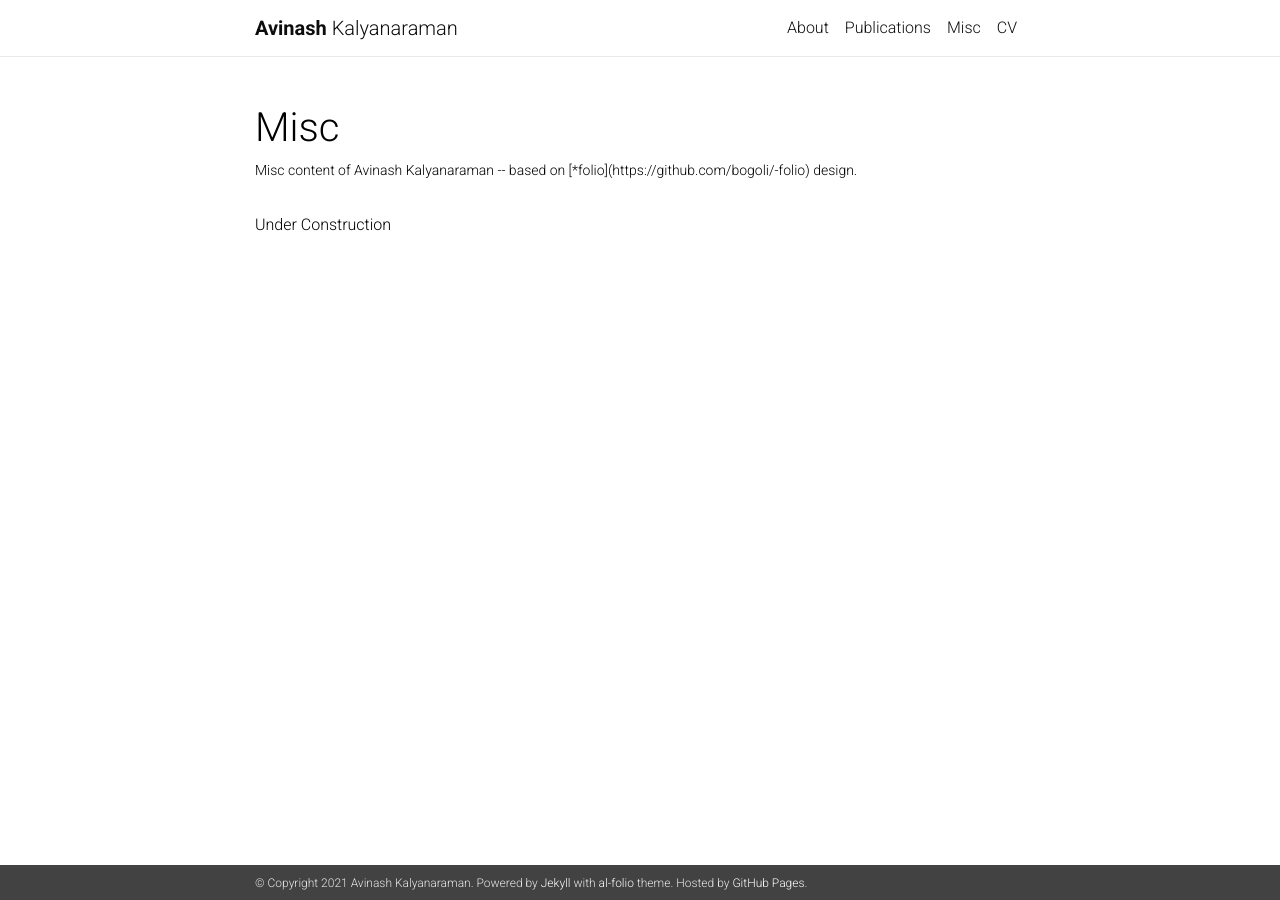
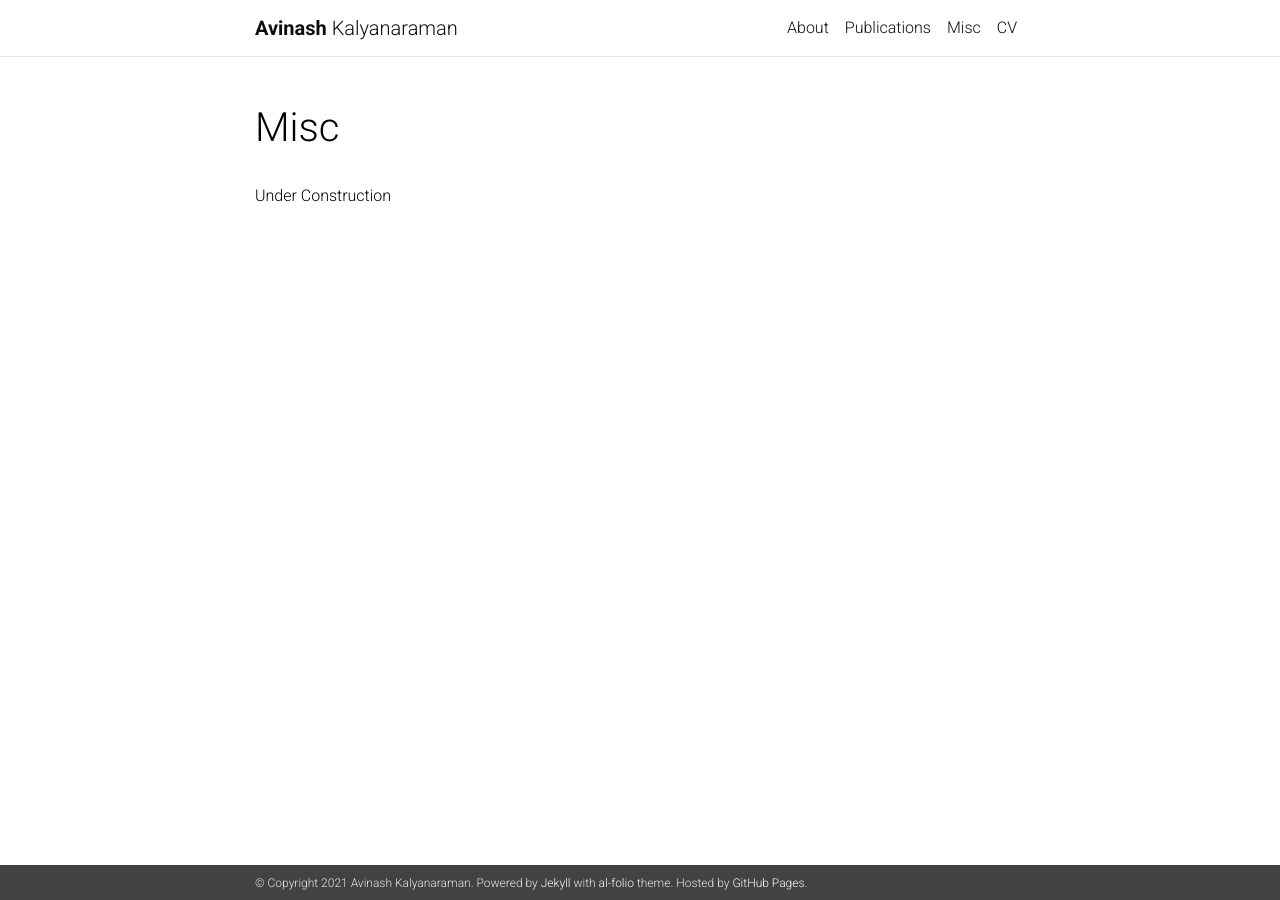
Before and after one commit to avinashkalyanaraman/avinashkalyanaraman.github.io, a Jekyll site: the page built from _pages/misc.md, in a window 1280 px wide. Built offline with Jekyll 4.4.1, drawn with Linux system fonts in a browser that asks for light colours; nearby versions of some CDN libraries; a style sheet for code colours, icons or effects is not loaded.

Commit message:
desc fix

```diff
--- a/_pages/misc.md
+++ b/_pages/misc.md
@@ -2,7 +2,7 @@
 layout: page
 permalink: /misc/
 title: Misc
-description: Misc content of Avinash Kalyanaraman -- based on [*folio](https://github.com/bogoli/-folio) design.
+description:
 nav: true
 ---
 
```
Also changed, not shown: _pages/publications.md (+1 -1 lines).
